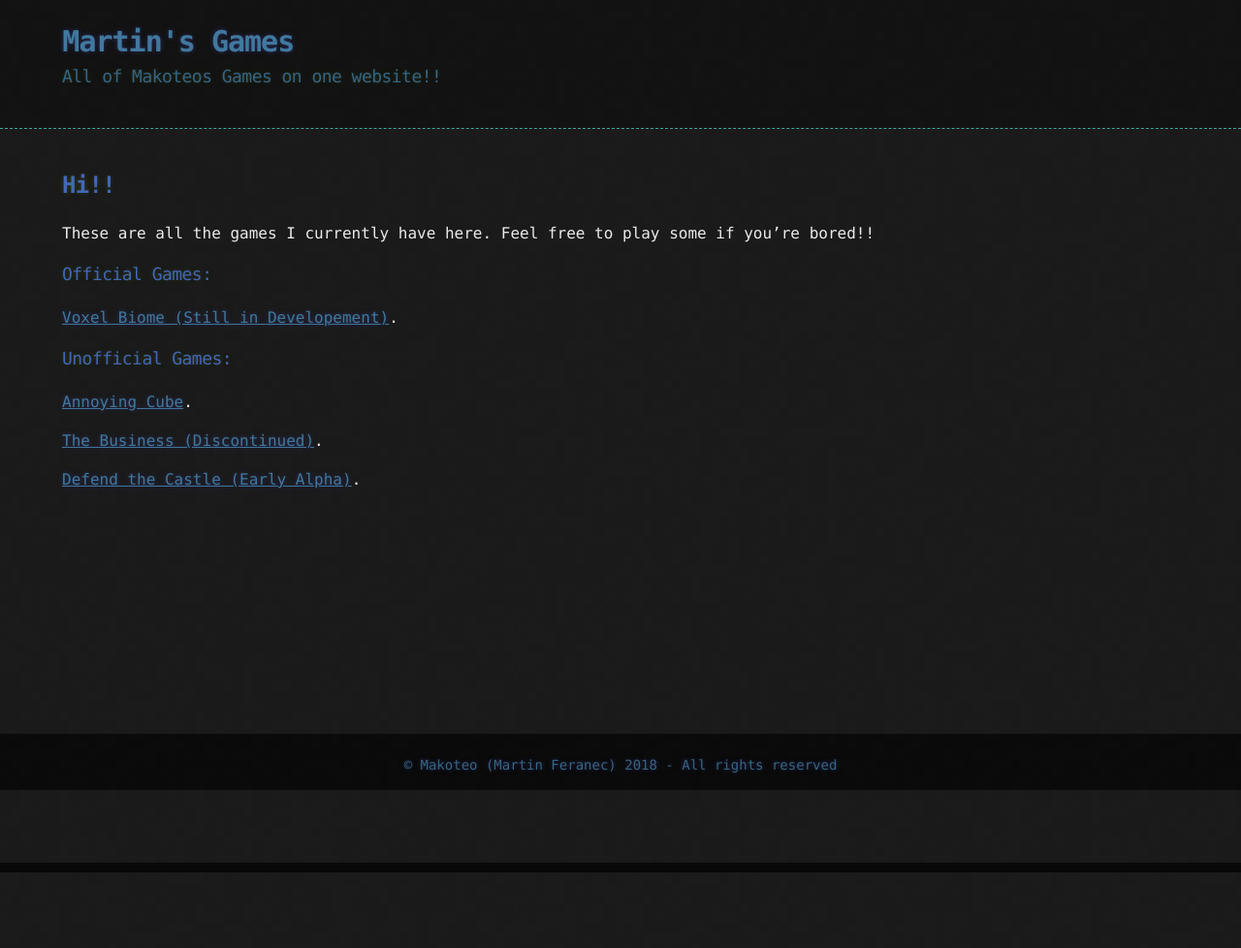
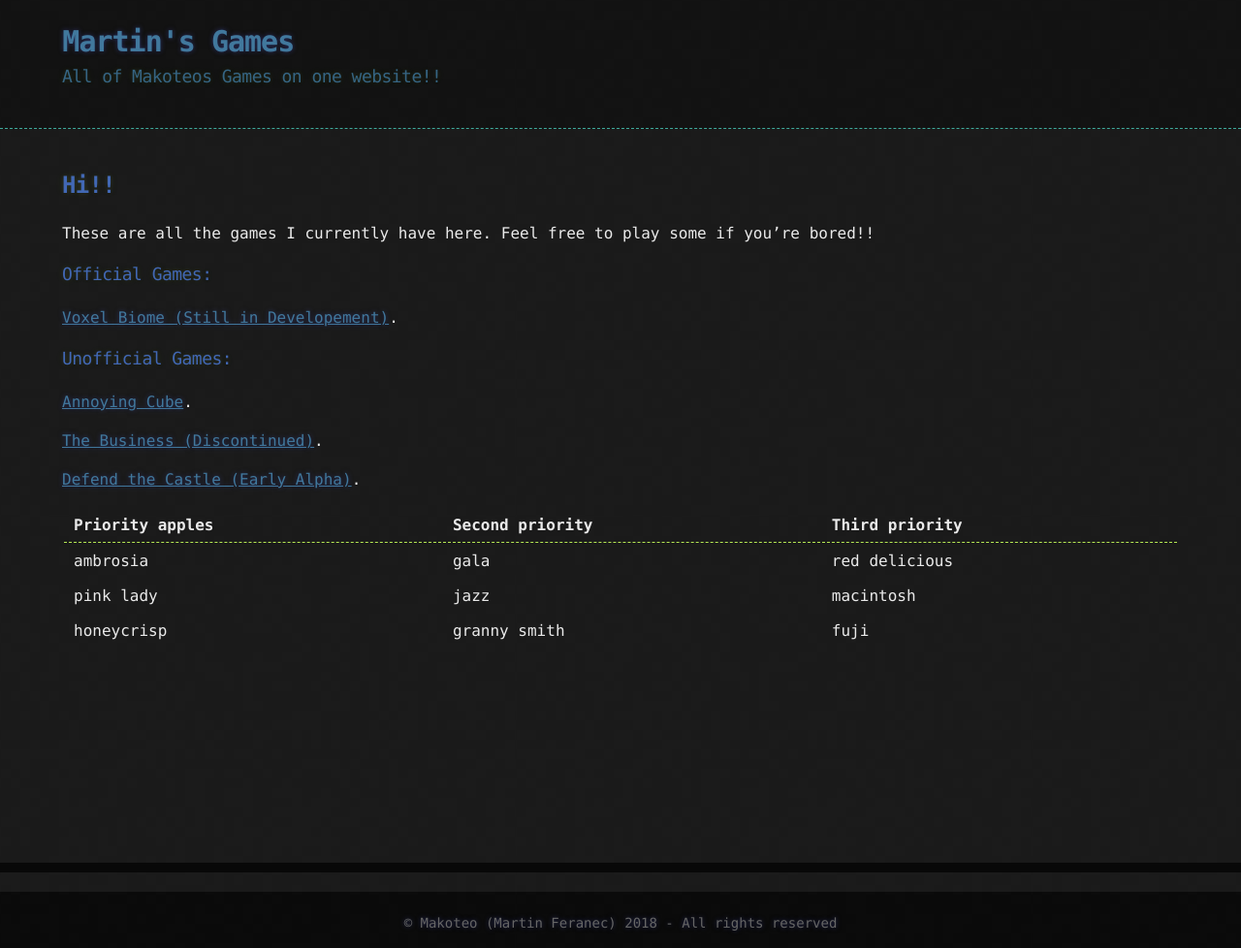
Before and after one commit to makoteo/blog, a Jekyll site: the page built from index.md, in a window 1280 px wide. Shown: the whole page at 97% size. Built offline with Jekyll 4.4.1, drawn with Linux system fonts in a browser that asks for light colours; before the commit the page ends 900 px from its top, so only the background shows below that.

Commit message:
Testing Table

```diff
--- a/_sass/jekyll-theme-hacker.scss
+++ b/_sass/jekyll-theme-hacker.scss
@@ -95,19 +95,19 @@
 footer h2 {
   font-size: 14px;
   font-weight: 300;
-  color: #366583;
+  color: #666;
 }
 
 #foo-pop h2 {
   font-size: 14px;
   font-weight: 300;
-  color: #366583;
+  color: #666;
 }
 
 #foo-pop a {
   font-size: 14px;
   font-weight: 300;
-  color: #366583;
+  color: #666;
   text-decoration: none;
 }
 
--- a/index.md
+++ b/index.md
@@ -18,3 +18,9 @@
 [The Business (Discontinued)](./games/the-business-dev/index.html).
 
 [Defend the Castle (Early Alpha)](./games/defend-the-castle/index.html).
+
+| Priority apples | Second priority | Third priority |
+|-------|--------|---------|
+| ambrosia | gala | red delicious |
+| pink lady | jazz | macintosh |
+| honeycrisp | granny smith | fuji |
```
